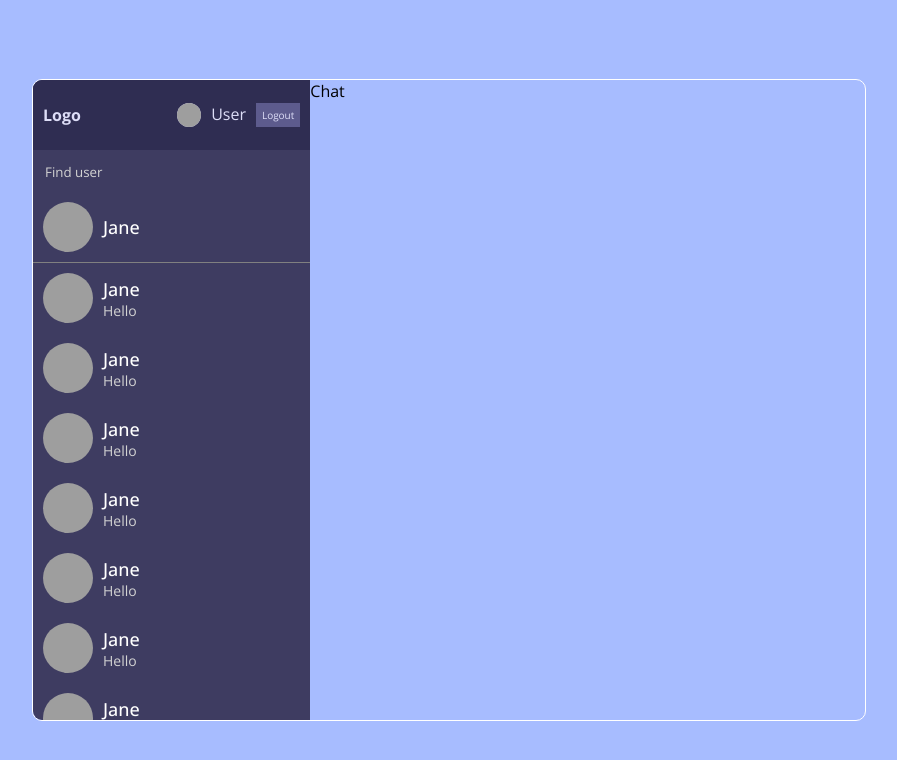
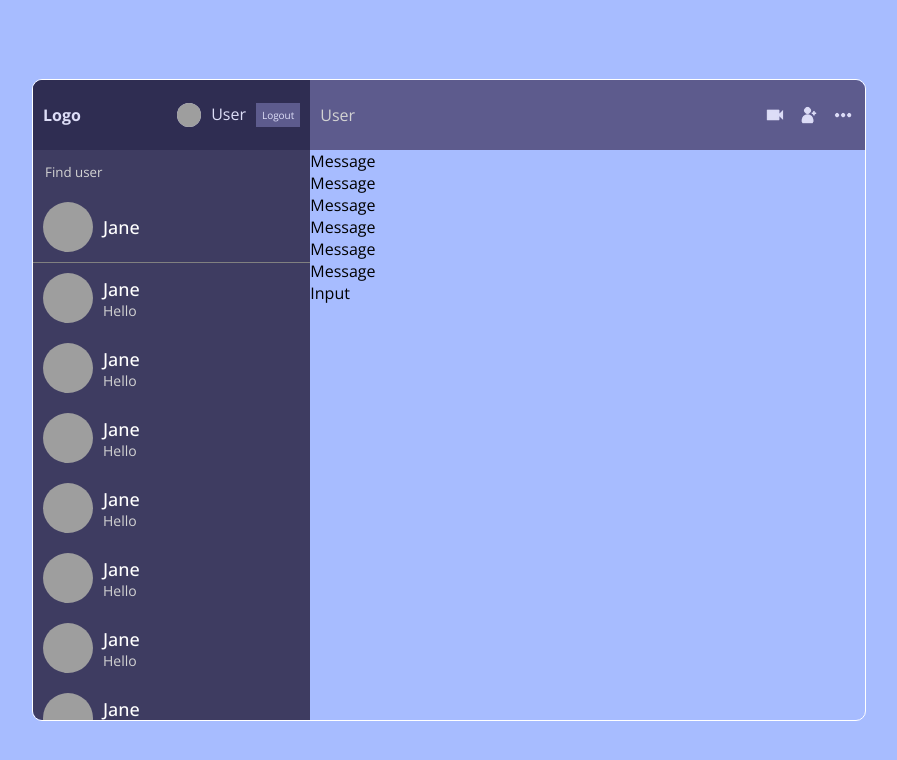
Before and after one commit to dmr-911/chat-app-client, a React (Create React App) app: page / in a window 1280 px wide. Shown: the top 760 px of the page, without its empty margins (191-1088 px from the left). Built offline with nearby package versions, Linux system fonts and the light colour scheme; grey boxes are pictures that could not be loaded.

Commit message:
messages and input component implemented in the messages section

```diff
--- a/src/components/Chat.js
+++ b/src/components/Chat.js
@@ -1,7 +1,26 @@
 import React from "react";
+import Cam from "../images/cam.png";
+import Add from "../images/add.png";
+import More from "../images/more.png";
+import Messages from "./Messages";
+import Input from "./Input";
 
 const Chat = () => {
-  return <div className="chat">Chat</div>;
+  return (
+    <div className="chat">
+      <div className="chat-info">
+        <span>User</span>
+        <div className="chat-icons">
+          <img src={Cam} alt="" />
+          <img src={Add} alt="" />
+          <img src={More} alt="" />
+        </div>
+      </div>
+
+      <Messages />
+      <Input />
+    </div>
+  );
 };
 
 export default Chat;
--- /dev/null
+++ b/src/components/Message.js
@@ -0,0 +1,7 @@
+import React from "react";
+
+const Message = () => {
+  return <div className="message">Message</div>;
+};
+
+export default Message;
--- /dev/null
+++ b/src/components/Messages.js
@@ -0,0 +1,17 @@
+import React from "react";
+import Message from "./Message";
+
+const Messages = () => {
+  return (
+    <div className="messages">
+      <Message />
+      <Message />
+      <Message />
+      <Message />
+      <Message />
+      <Message />
+    </div>
+  );
+};
+
+export default Messages;
--- a/src/style.scss
+++ b/src/style.scss
@@ -198,6 +198,27 @@
 
         .chat{
             flex: 2;
+
+            .chat-info{
+                height:50px;
+                background-color: #5d5b8d;
+                display: flex;
+                align-items: center;
+                justify-content: space-between;
+                padding: 10px;
+                color: lightgrey;
+
+            }
+
+            .chat-icons{
+                display: flex;
+                gap: 10px;
+
+                img{
+                    height: 24px;
+                    cursor: pointer;
+                }
+            }
         }
     }
 }
```
